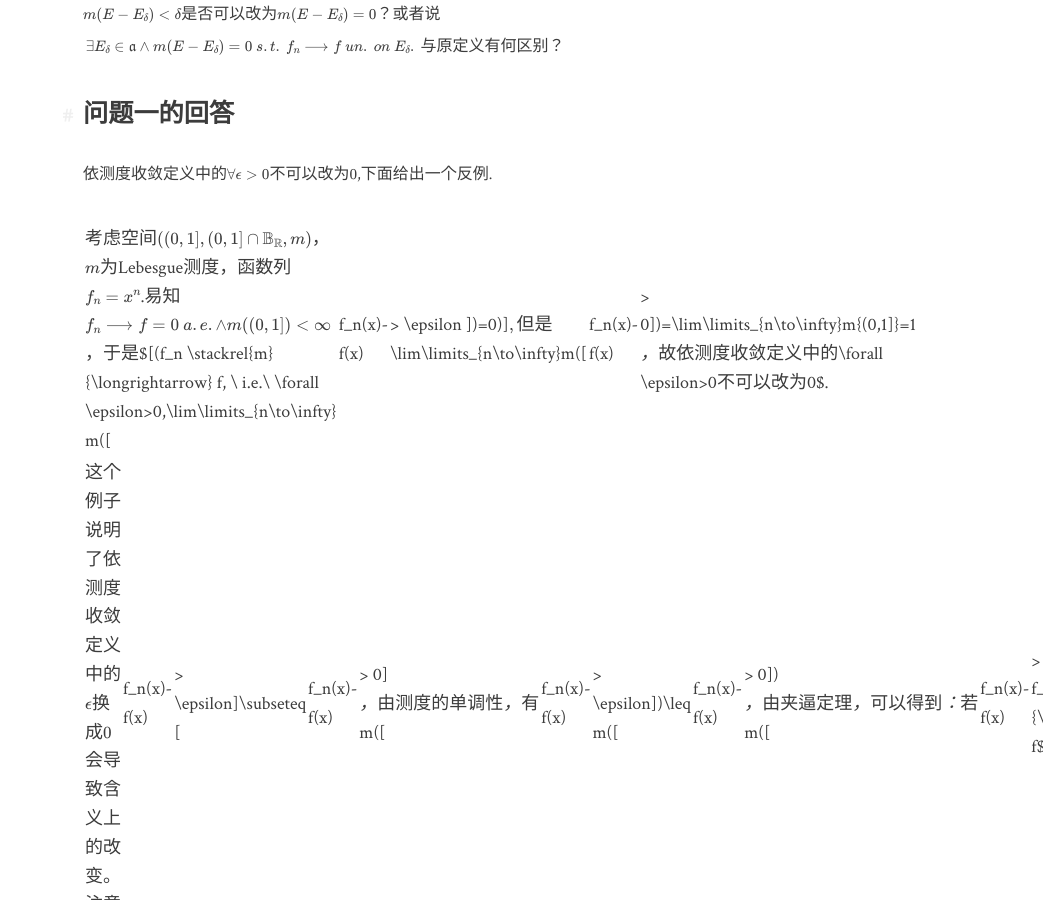
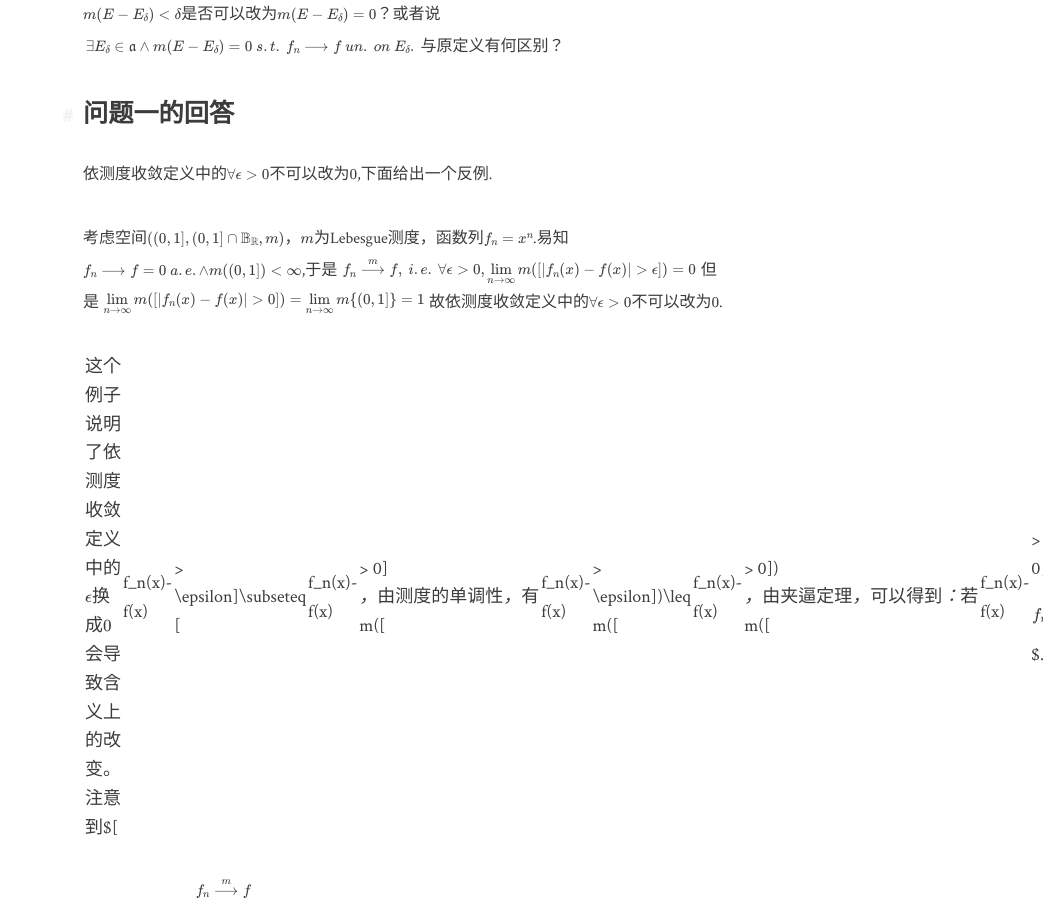
Before and after one commit to ZezeChen/ZezeChen.github.io, a Jekyll site: the page built from _posts/2021-12-06-收敛定义.md, in a window 1280 px wide and 900 px high, scrolled down 1070 px. Shown: the whole window, without its empty margins (237-1280 px from the left). Built offline with Jekyll 4.4.1, drawn with Linux system fonts in a browser that asks for light colours; formulas are drawn with MathJax 3.

Commit message:
Update 2021-12-06-收敛定义.md

```diff
--- a/_posts/2021-12-06-收敛定义.md
+++ b/_posts/2021-12-06-收敛定义.md
@@ -47,9 +47,20 @@ $$
 ## 问题一的回答
 依测度收敛定义中的$\forall \epsilon>0$不可以改为$0$,下面给出一个反例.
 
-考虑空间$((0,1],(0,1]\cap \mathbb{B_R},m)$，$m$为Lebesgue测度，函数列$\{f_n=x^n\}$.易知$f_n \longrightarrow f=0 \ a.e. \land m((0,1])<\infty $，于是$\[\(f_n \stackrel{m}{\longrightarrow} f, \ i.e.\ \forall \epsilon>0,\lim\limits_{n\to\infty} m([|f_n(x)-f(x)| > \epsilon ])=0\)\]$,但是$\lim\limits_{n\to\infty}m([|f_n(x)-f(x)| > 0])=\lim\limits_{n\to\infty}m\{(0,1]\}=1$，故依测度收敛定义中的$\forall \epsilon>0$不可以改为$0$.
+考虑空间$((0,1],(0,1]\cap \mathbb{B_R},m)$，$m$为Lebesgue测度，函数列$\{f_n=x^n\}$.易知
+$f_n \longrightarrow f=0 \ a.e. \land m((0,1])<\infty $,于是
+$$
+\begin{aligned}
+f_n \stackrel{m}{\longrightarrow} f, \ i.e.\ \forall \epsilon>0,\lim\limits_{n\to\infty} m([|f_n(x)-f(x)| > \epsilon ])=0
+\end{aligned}
+$$
+但是
+$$
+\begin{aligned}\lim\limits_{n\to\infty}m([|f_n(x)-f(x)| > 0])=\lim\limits_{n\to\infty}m\{(0,1]\}=1\end{aligned}
+$$
+故依测度收敛定义中的$\forall \epsilon>0$不可以改为$0$.
 
-这个例子说明了依测度收敛定义中的$\epsilon$换成$0$会导致含义上的改变。注意到$[|f_n(x)-f(x)| > \epsilon]\subseteq [|f_n(x)-f(x)| > 0]$，由测度的单调性，有$m([|f_n(x)-f(x)| > \epsilon])\leq m([|f_n(x)-f(x)| > 0])$，由夹逼定理，可以得到：若$m([|f_n(x)-f(x)| > 0])\to 0$，则$f_n \stackrel{m}{\longrightarrow} f$.
+这个例子说明了依测度收敛定义中的$\epsilon$换成$0$会导致含义上的改变。注意到$[|f_n(x)-f(x)| > \epsilon]\subseteq [|f_n(x)-f(x)| > 0]$，由测度的单调性，有$m([|f_n(x)-f(x)| > \epsilon])\leq m([|f_n(x)-f(x)| > 0])$，由夹逼定理，可以得到：若$m([|f_n(x)-f(x)| > 0])\to 0$，则$\begin{aligned}f_n \stackrel{m}{\longrightarrow} f\end{aligned}$.
 
 
 另一方面，
```
